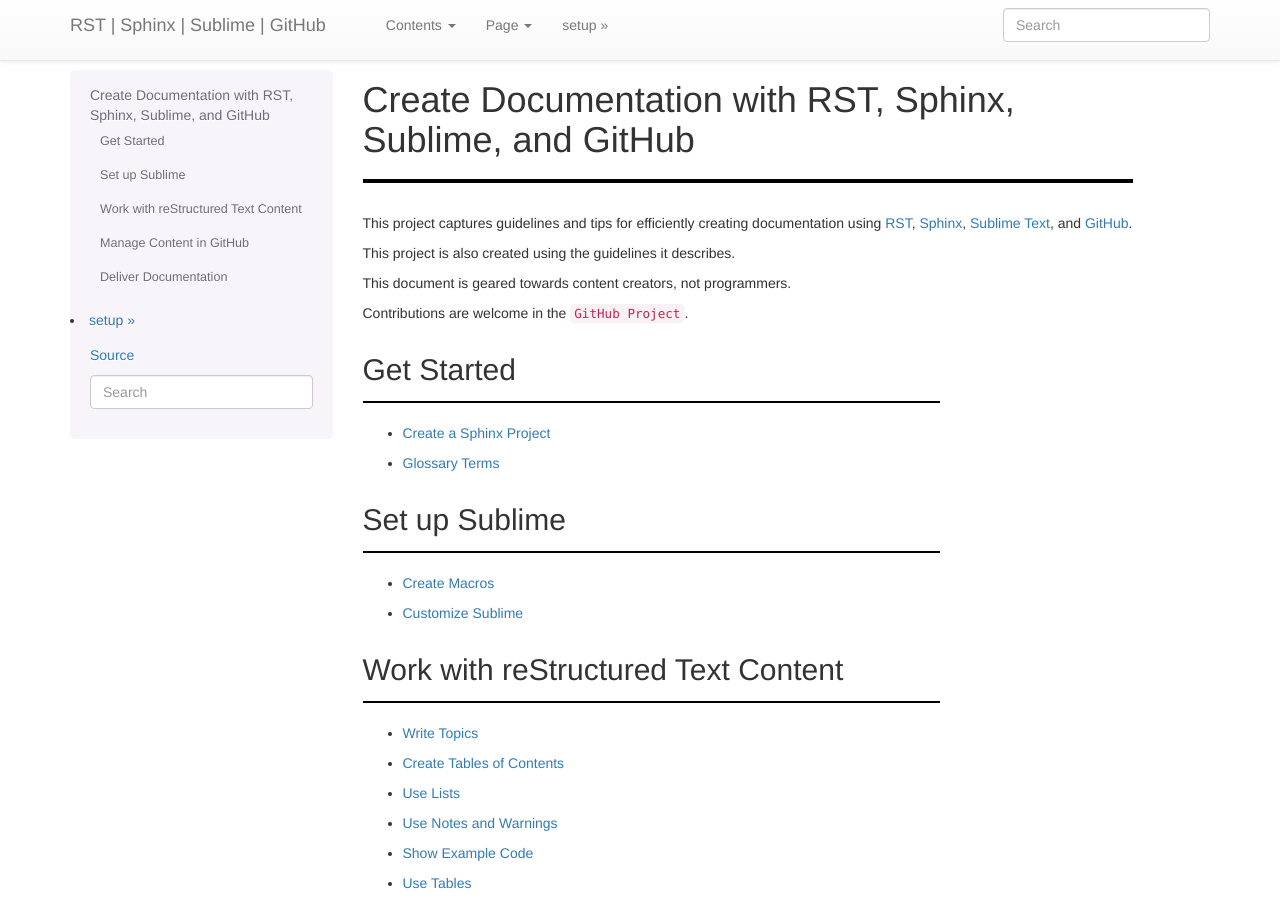
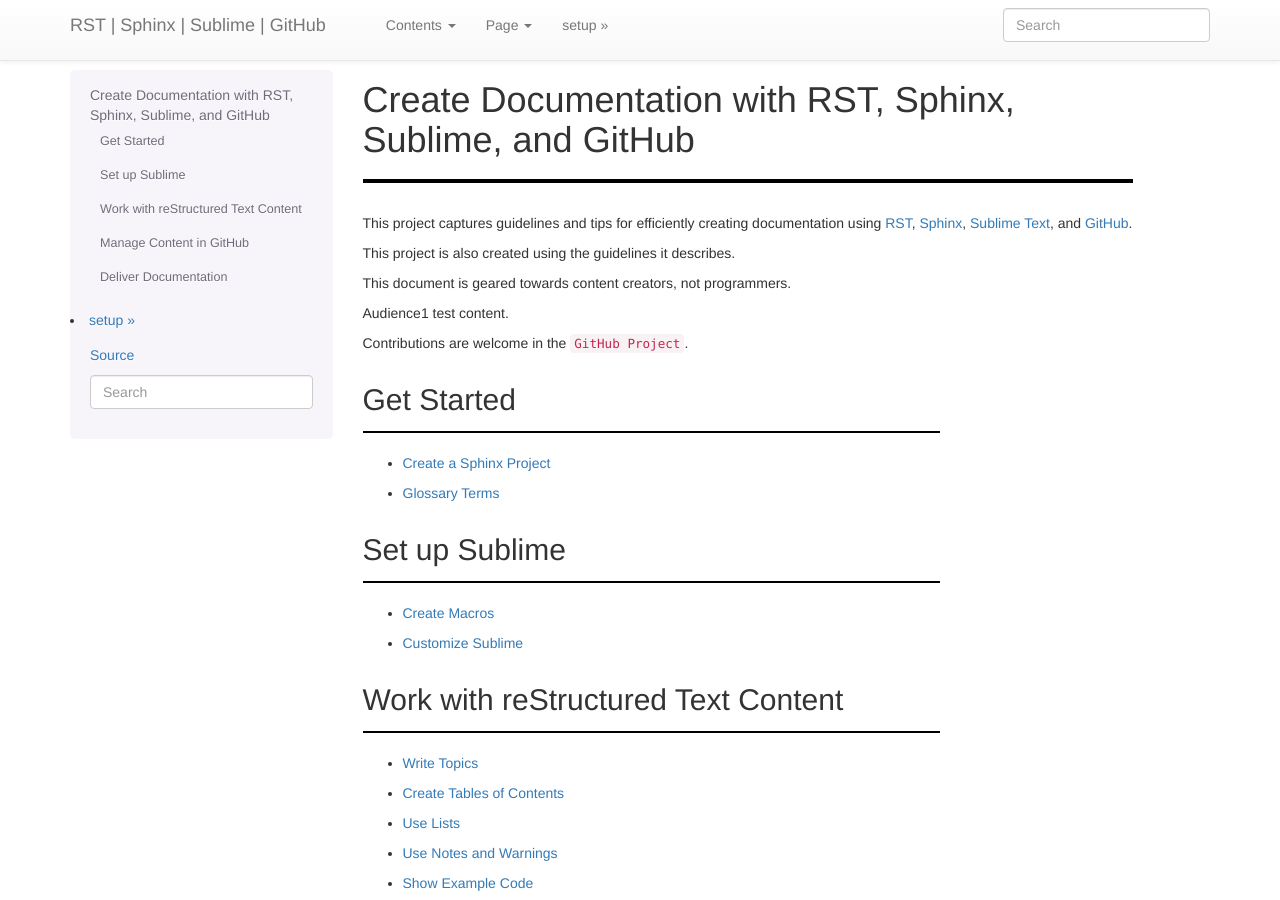
Before and after one commit to MarkHoeber/sphinx_conditions, a Sphinx documentation site: the page built from source/index.rst, in a window 1280 px wide and 900 px high. Built offline with Sphinx 7.4.7, drawn with Linux system fonts in a browser that asks for light colours; pages that are not in the unit, such as notebooks, are missing from menus; cross-references to code outside the pages are shown as plain code.

Commit message:
conf updates

```diff
--- a/source/conf.py
+++ b/source/conf.py
@@ -93,3 +93,5 @@
 rst_epilog = """
 .. include:: substitutions.rst
 """
+tags.add('Audience1')
+#tags.add('Audience2')
--- a/source/confs/conf.py
+++ b/source/confs/conf.py
@@ -93,5 +93,5 @@
 rst_epilog = """
 .. include:: substitutions.rst
 """
-tags.add('Audience1')
+#tags.add('Audience1')
 tags.add('Audience2')
```
